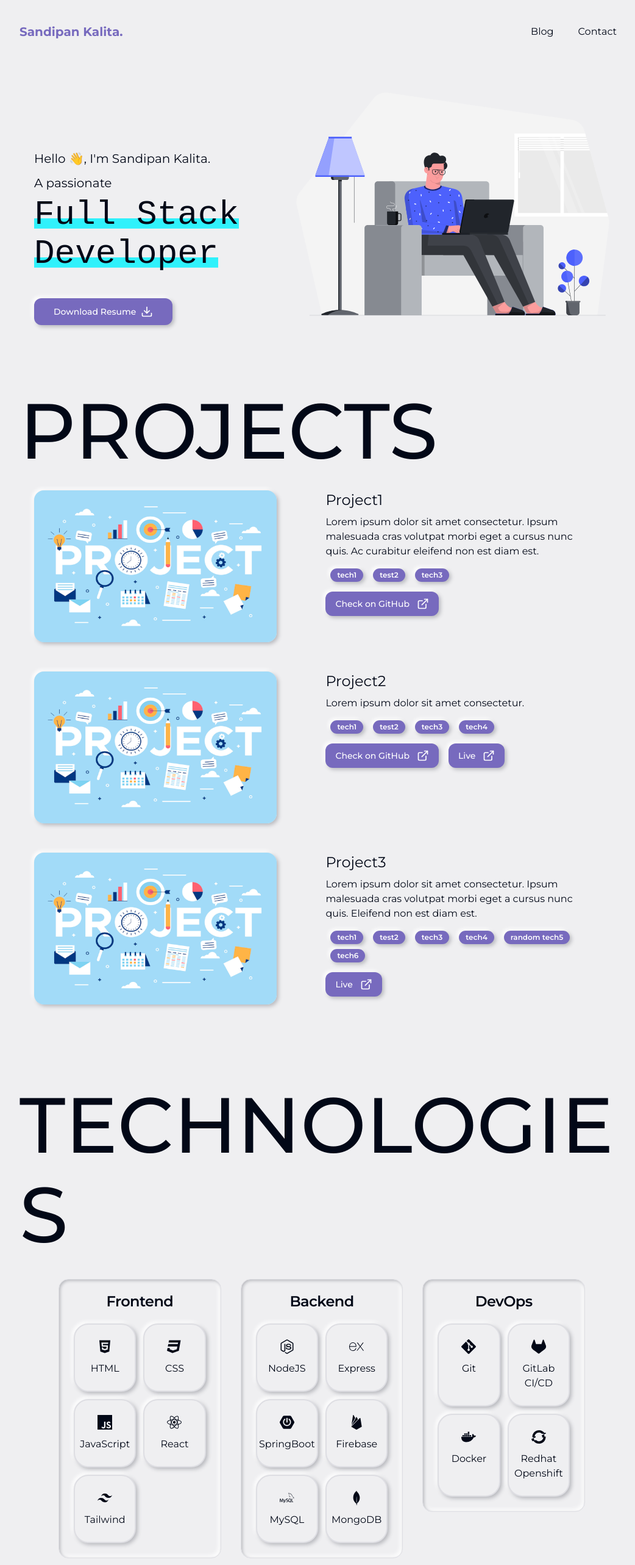
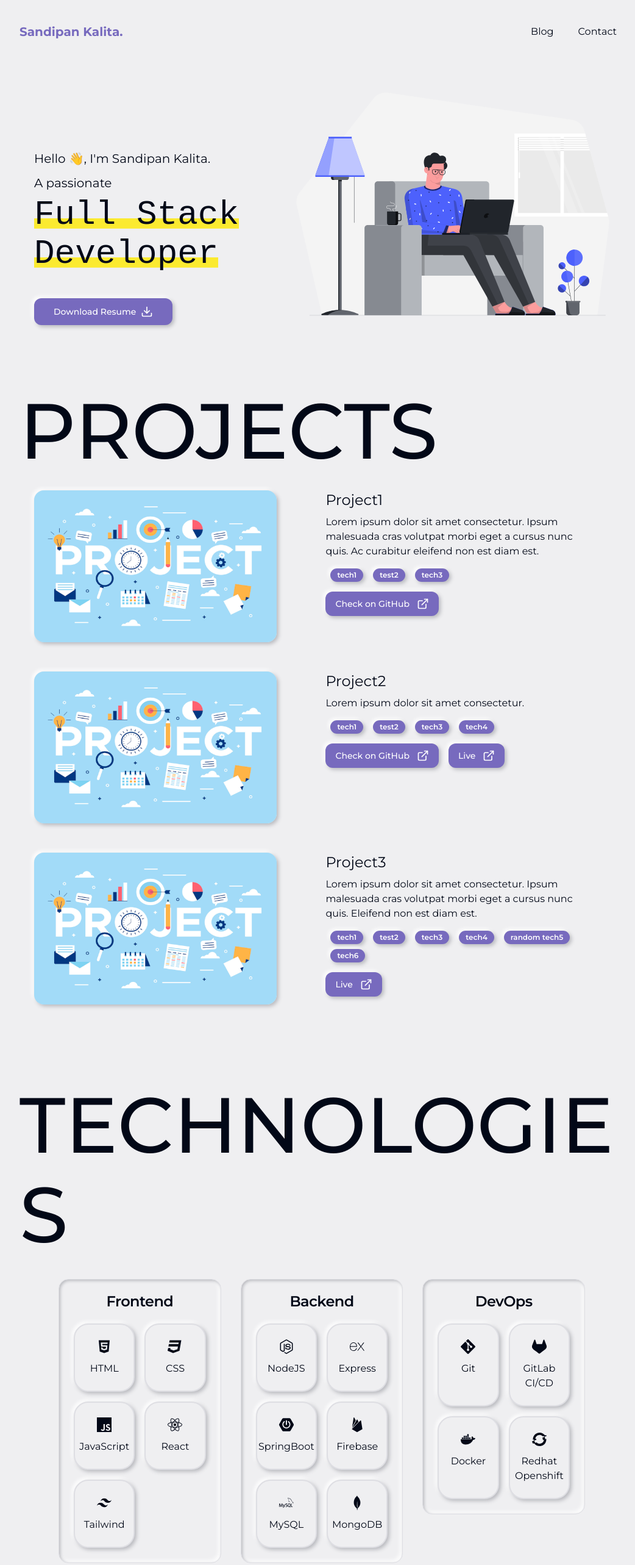
Before and after one commit to sandipanxlr8/portfolio, a React (Vite) app: page / in a window 1280 px wide. Shown: the top 2566 px of the page at 61% size, without its empty margins (112-1154 px from the left). Built offline with nearby package versions, Linux system fonts and the light colour scheme.

Commit message:
add hover change to tech cards

```diff
--- a/src/App.css
+++ b/src/App.css
@@ -1,5 +1,5 @@
 .half-highlight-accent-bg {
-  background: linear-gradient(/* Gradient from to color */ #30f1fb, #30f1fb)
+  background: linear-gradient(/* Gradient from to color */ #fbea30, #fbea30)
     /* Starting position of the gradient */ 0
     /* Position of the gradient along the y-axis */ 80%
     /* Size of the gradient along the x-axis (full width) */ / 100%
--- a/src/components/home/technologies/TechCard.tsx
+++ b/src/components/home/technologies/TechCard.tsx
@@ -15,7 +15,7 @@ function TechCard({ tech }: TechCardProps) {
           <CardTitle className="text-center">{tech.cardName}</CardTitle>
         </CardHeader>
         <CardContent className="px-4 md:px-6">
-          <div className="grid grid-cols-3 md:grid-cols-2 gap-3">
+          <div className="grid grid-cols-3 md:grid-cols-2 gap-4">
             {tech.icons.map((iconData) => {
               let IconComponent;
               switch (iconData.iconPack) {
@@ -35,7 +35,7 @@ function TechCard({ tech }: TechCardProps) {
               return (
                 <div
                   key={iconData.iconName}
-                  className="flex flex-col items-center rounded-3xl border-2 bg-background px-1 py-3 md:px-4 md:py-6 hover:text-accent-foreground text-center neumorph-shadow hover:border-primary"
+                  className="flex flex-col items-center rounded-3xl border-2 bg-background px-1 py-3 md:px-4 md:py-6 hover:text-accent-foreground text-center neumorph-shadow hover:border-primary hover:scale-110"
                 >
                   {IconComponent && <IconComponent className="mb-3 h-6 w-6" />}
                   <p className="text-sm md:text-base break-words">
```
